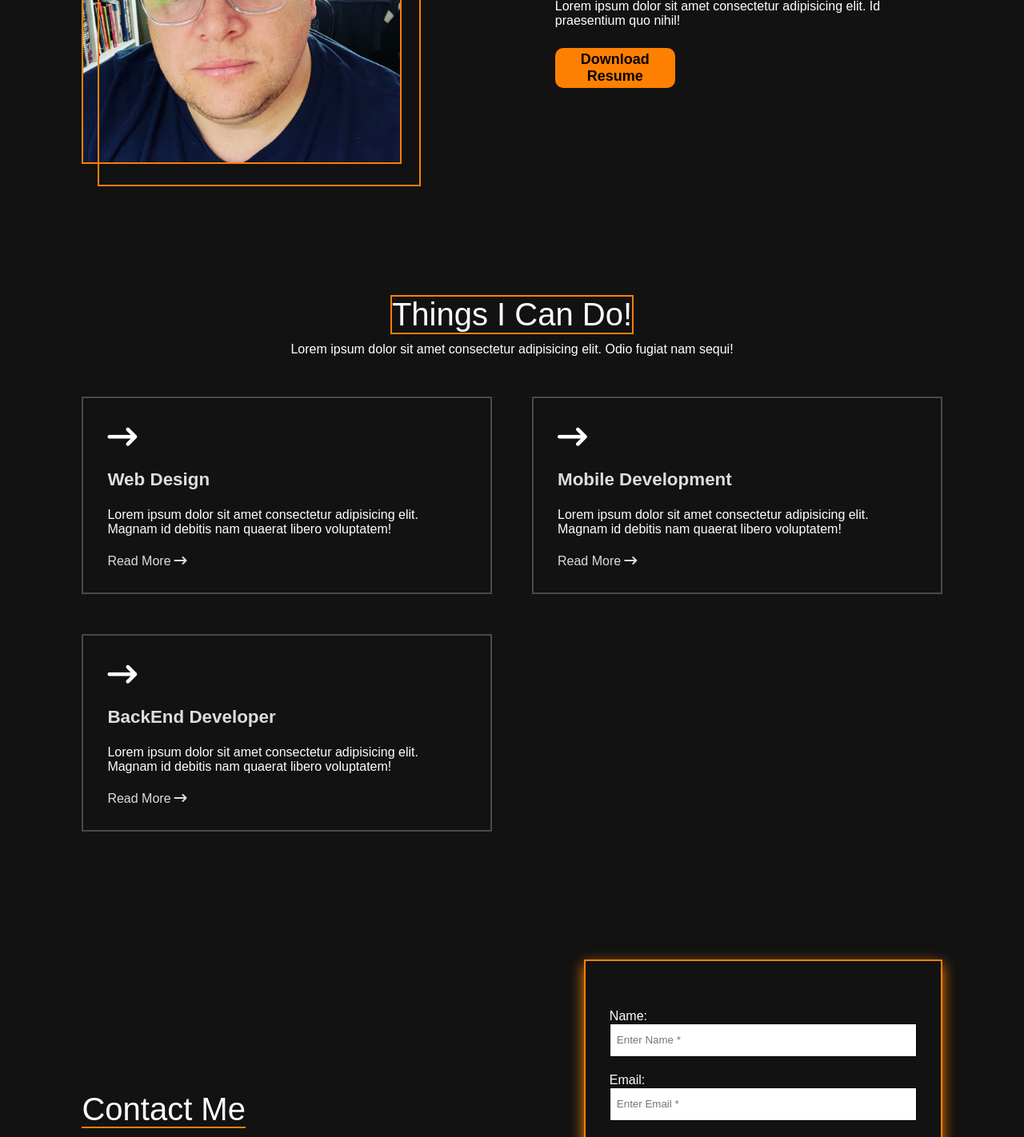
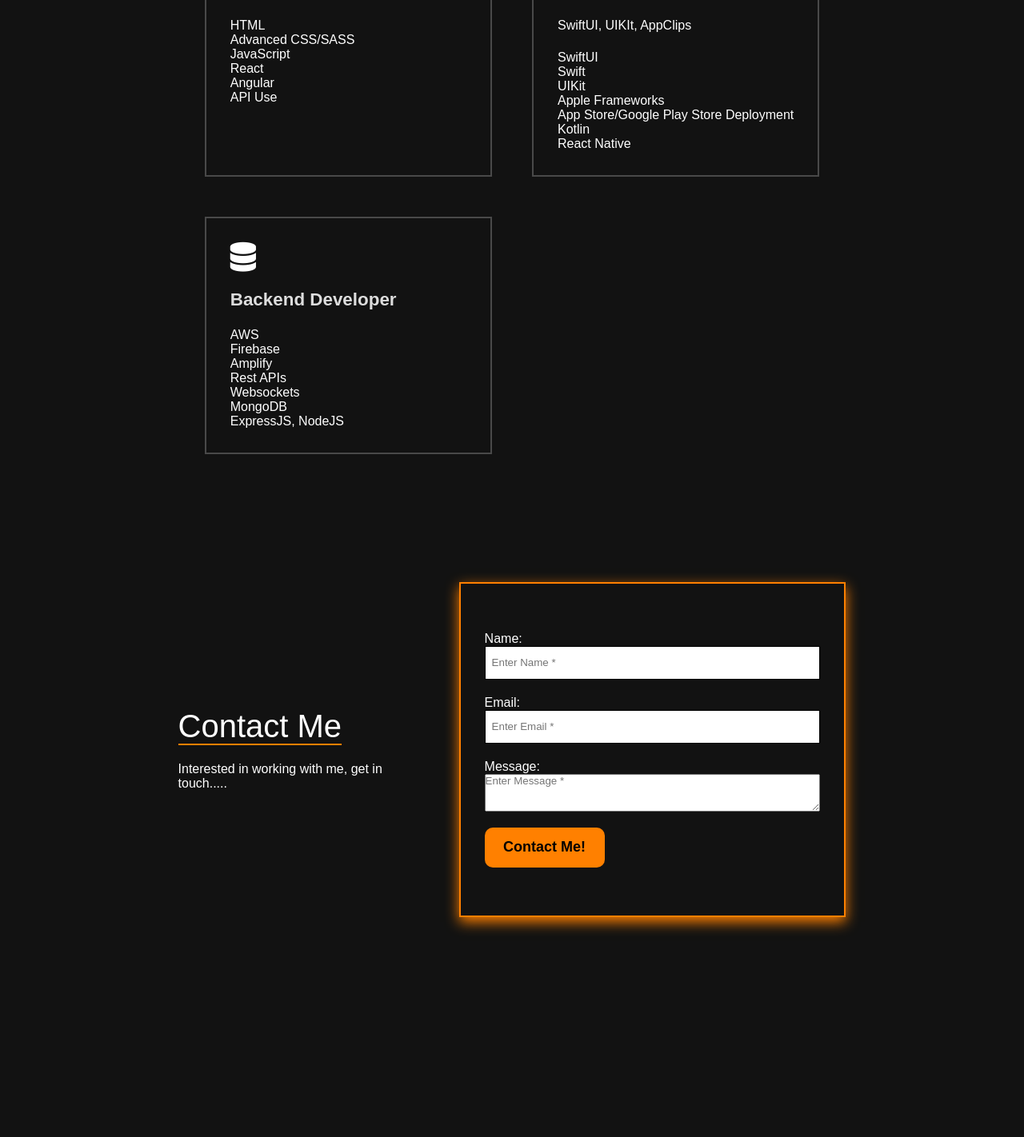
Before and after one commit to paulq1984/portfolio-website, a React (Vite) app: page / in a window 1280 px wide. Shown: the part 980-2402 px from the top of the page at 80% size. After the commit the page ends 2207 px from the top, so only its background shows below. Built offline with nearby package versions, Linux system fonts and the light colour scheme; a web font is replaced by a local one.

Commit message:
Added Email

```diff
--- a/package.json
+++ b/package.json
@@ -13,8 +13,10 @@
     "deploy": "gh-pages -d dist"
   },
   "dependencies": {
+    "@emailjs/browser": "^4.4.1",
     "react": "^18.3.1",
-    "react-dom": "^18.3.1"
+    "react-dom": "^18.3.1",
+    "react-hook-form": "^7.52.2"
   },
   "devDependencies": {
     "@eslint/js": "^9.8.0",
--- a/src/App.jsx
+++ b/src/App.jsx
@@ -11,7 +11,6 @@ function App() {
   return (
     <>
       <Nav />
-      <Header />
       <About />
       <Services />
       <Contact />
--- a/src/Components/About/About.jsx
+++ b/src/Components/About/About.jsx
@@ -1,6 +1,7 @@
 import React from 'react';
 import AboutCSS from './About.module.css';
 import paulq from '../../public/paulq.jpg';
+import resume from '../../public/PQ_Resume.pdf';
 
 function About() {
   AOS.init();
@@ -44,9 +45,20 @@ function About() {
               data-aos-duration="1500"
               data-aos-delay="1000"
             >
-              Lorem ipsum dolor sit amet consectetur adipisicing elit.
-              Id praesentium quo nihil!
+              Results-oriented Developer with 6+ years of experience
+              seeking a collaborative team environment that values
+              innovation and continuous improvement. Proven ability to
+              mentor junior developers while actively seeking
+              opportunities for personal growth and skill development.
+              Adept at leading projects, leveraging a passion for
+              technology to drive successful outcomes.
             </p>
+            <a
+              href={resume}
+              target="_blank"
+              rel="noopener noreferrer"
+              download
+            >
               <button
                 data-aos="fade-left"
                 data-aos-duration="1500"
@@ -54,6 +66,7 @@ function About() {
               >
                 Download Resume
               </button>
+            </a>
           </div>
         </div>
       </section>
--- a/src/Components/Contact/Contact.jsx
+++ b/src/Components/Contact/Contact.jsx
@@ -1,8 +1,69 @@
-import React from 'react';
+import { useState } from 'react';
 import ContactCSS from './Contact.module.css';
+import { useForm } from 'react-hook-form';
+import emailjs from '@emailjs/browser';
 
 function Contact() {
   AOS.init();
+
+  const {
+    register,
+    handleSubmit,
+    reset,
+    formState: { errors },
+  } = useForm();
+  const [disabled, setDisabled] = useState(false);
+  const [alertInfo, setAlertInfo] = useState({
+    display: false,
+    message: '',
+    type: '',
+  });
+
+  // Shows alert message for form submission feedback
+  const toggleAlert = (message, type) => {
+    setAlertInfo({ display: true, message, type });
+
+    // Hide alert after 5 seconds
+    setTimeout(() => {
+      setAlertInfo({ display: false, message: '', type: '' });
+    }, 5000);
+  };
+
+  // Function called on submit that uses emailjs to send email of valid contact form
+  const onSubmit = async (data) => {
+    // Destrcture data object
+    const { name, email, subject, message } = data;
+    try {
+      // Disable form while processing submission
+      setDisabled(true);
+
+      const templateParams = {
+        name,
+        email,
+        message,
+      };
+
+      await emailjs.send(
+        'service_id2ept8',
+        'template_vtlib0f',
+        templateParams,
+        '39dCOoKaXowG7HJtX'
+      );
+
+      // Display success alert
+      toggleAlert('Form submission was successful!', 'success');
+    } catch (e) {
+      console.error(e);
+      // Display error alert
+      toggleAlert('Uh oh. Something went wrong.', 'danger');
+    } finally {
+      // Re-enable form submission
+      setDisabled(false);
+      // Reset contact form fields after submission
+      reset();
+    }
+  };
+
   return (
     <>
       <section id="contact">
@@ -20,39 +81,95 @@ function Contact() {
               data-aos-duration="1500"
               data-aos-delay="800"
             >
-              Lorem ipsum dolor sit amet consectetur adipisicing elit.
-              Aperiam nemo similique consectetur.
+              Interested in working with me, get in touch.....
             </p>
           </div>
           <form
             data-aos="fade-left"
             data-aos-duration="1500"
             data-aos-delay="1000"
+            onSubmit={handleSubmit(onSubmit)}
+            noValidate
           >
             <label>Name:</label>
             <input
               type="text"
               placeholder="Enter Name *"
               id="name"
-              required
+              name="name"
+              {...register('name', {
+                required: {
+                  value: true,
+                  message: 'Please enter your name',
+                },
+                maxLength: {
+                  value: 30,
+                  message: 'Please use 30 characters or less',
+                },
+              })}
             />
+            {errors.name && (
+              <span className="errorMessage">
+                {errors.name.message}
+              </span>
+            )}
             <label>Email:</label>
             <input
               type="email"
               placeholder="Enter Email *"
               id="email"
+              name="email"
+              {...register('email', {
+                required: true,
+                pattern:
+                  /^[a-zA-Z0-9.!#$%&’*+/=?^_`{|}~-]+@[a-zA-Z0-9-]+(?:\.[a-zA-Z0-9-]+)*$/,
+              })}
+            />
+            {errors.email && (
+              <span className="errorMessage">
+                Please enter a valid email address
+              </span>
+            )}
+            <label>Message:</label>
+            <textarea
+              rows={3}
+              name="message"
+              {...register('message', {
+                required: true,
+              })}
+              placeholder="Enter Message *"
+              id="message"
               required
-            />
-            <label>Phone:</label>
-            <input
-              type="text"
-              placeholder="Enter Phone *"
-              id="phone"
-              required
-            />
-            <button>Contact Me!</button>
+            ></textarea>
+            {errors.message && (
+              <span className="errorMessage">
+                Please enter a message
+              </span>
+            )}
+            <button type="submit">Contact Me!</button>
           </form>
         </div>
+        {alertInfo.display && (
+          <div
+            className={`alert alert-${alertInfo.type} alert-dismissible mt-5`}
+            role="alert"
+          >
+            {alertInfo.message}
+            <button
+              type="button"
+              className="btn-close"
+              data-bs-dismiss="alert"
+              aria-label="Close"
+              onClick={() =>
+                setAlertInfo({
+                  display: false,
+                  message: '',
+                  type: '',
+                })
+              } // Clear the alert when close button is clicked
+            ></button>
+          </div>
+        )}
       </section>
     </>
   );
--- a/src/Components/Services/Services.jsx
+++ b/src/Components/Services/Services.jsx
@@ -19,8 +19,7 @@ function Services() {
             data-aos-duration="1500"
             data-aos-delay="500"
           >
-            Lorem ipsum dolor sit amet consectetur adipisicing elit.
-            Odio fugiat nam sequi!
+            I have a very particular set of skills!
           </p>
           <div className={ServiceCSS.service_cards}>
             <div
@@ -30,18 +29,18 @@ function Services() {
               data-aos-delay="100"
             >
               <i
-                className="fa-solid fa-arrow-right-long"
+                className="fa-solid fa-laptop"
                 id={ServiceCSS.icon}
               ></i>
-              <h3>Web Design</h3>
-              <p>
-                Lorem ipsum dolor sit amet consectetur adipisicing
-                elit. Magnam id debitis nam quaerat libero voluptatem!
-              </p>
-              <a href="#">
-                Read More
-                <i className="fa-solid fa-arrow-right-long"></i>
-              </a>
+              <h3>Web Developer</h3>
+              <ul>
+                <li>HTML</li>
+                <li>Advanced CSS/SASS</li>
+                <li>JavaScript</li>
+                <li>React</li>
+                <li>Angular</li>
+                <li>API Use</li>
+              </ul>
             </div>
             <div
               className={ServiceCSS.service_card}
@@ -50,18 +49,20 @@ function Services() {
               data-aos-delay="500"
             >
               <i
-                className="fa-solid fa-arrow-right-long"
+                className="fa-solid fa-mobile"
                 id={ServiceCSS.icon}
               ></i>
-              <h3>Mobile Development</h3>
-              <p>
-                Lorem ipsum dolor sit amet consectetur adipisicing
-                elit. Magnam id debitis nam quaerat libero voluptatem!
-              </p>
-              <a href="#">
-                Read More
-                <i className="fa-solid fa-arrow-right-long"></i>
-              </a>
+              <h3>Mobile Developer</h3>
+              <p>SwiftUI, UIKIt, AppClips</p>
+              <ul>
+                <li>SwiftUI</li>
+                <li>Swift</li>
+                <li>UIKit</li>
+                <li>Apple Frameworks</li>
+                <li>App Store/Google Play Store Deployment</li>
+                <li>Kotlin</li>
+                <li>React Native</li>
+              </ul>
             </div>
             <div
               className={ServiceCSS.service_card}
@@ -70,18 +71,19 @@ function Services() {
               data-aos-delay="1000"
             >
               <i
-                className="fa-solid fa-arrow-right-long"
+                className="fa-solid fa-database"
                 id={ServiceCSS.icon}
               ></i>
-              <h3>BackEnd Developer</h3>
-              <p>
-                Lorem ipsum dolor sit amet consectetur adipisicing
-                elit. Magnam id debitis nam quaerat libero voluptatem!
-              </p>
-              <a href="#">
-                Read More
-                <i className="fa-solid fa-arrow-right-long"></i>
-              </a>
+              <h3>Backend Developer</h3>
+              <ul>
+                <li>AWS</li>
+                <li>Firebase</li>
+                <li>Amplify</li>
+                <li>Rest APIs</li>
+                <li>Websockets</li>
+                <li>MongoDB</li>
+                <li>ExpressJS, NodeJS</li>
+              </ul>
             </div>
           </div>
         </div>
```
Also changed, not shown: 2 other files (tests, documents, lock files or other folders). Lines whose indentation alone changed are shown as unchanged.
